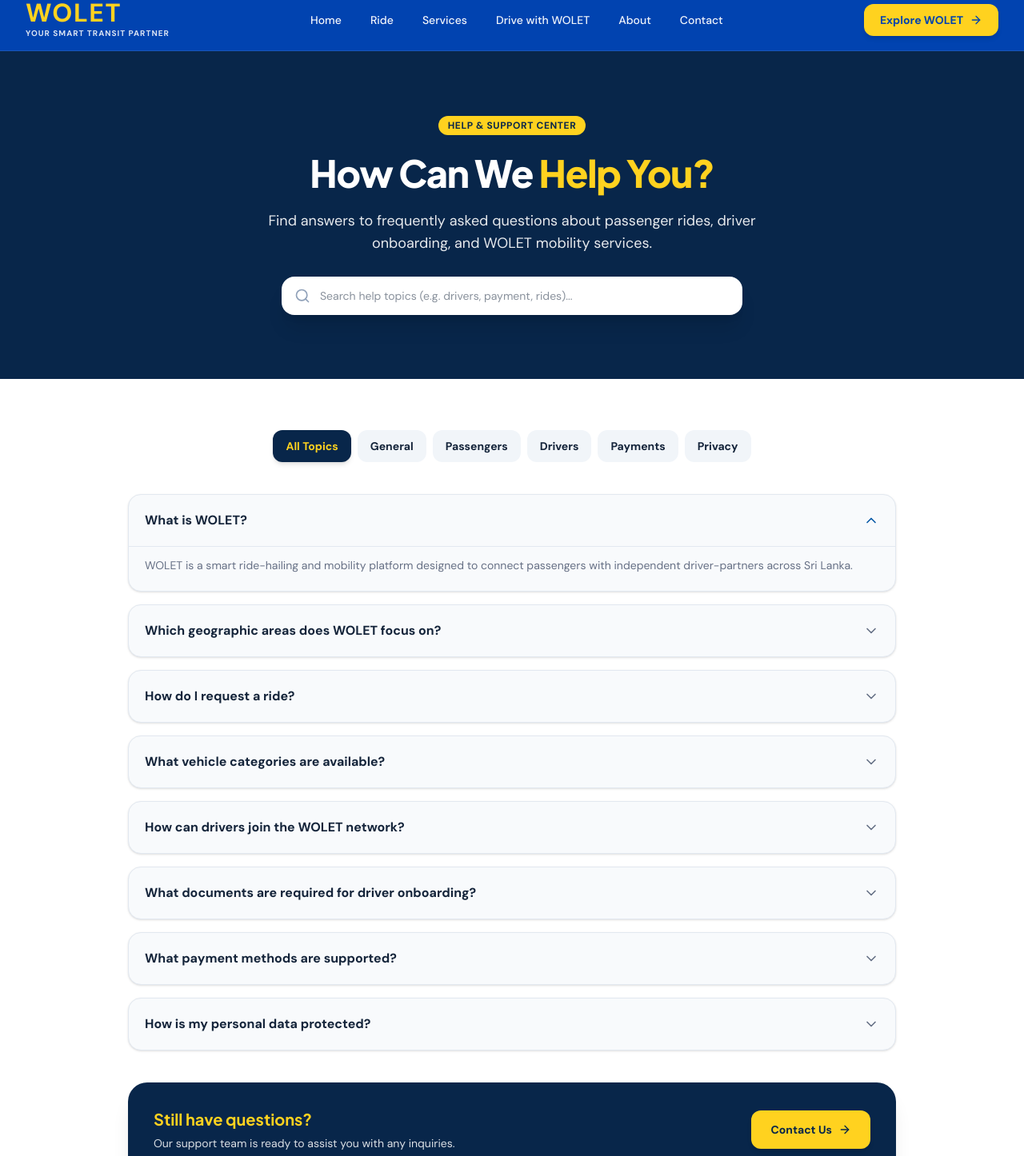
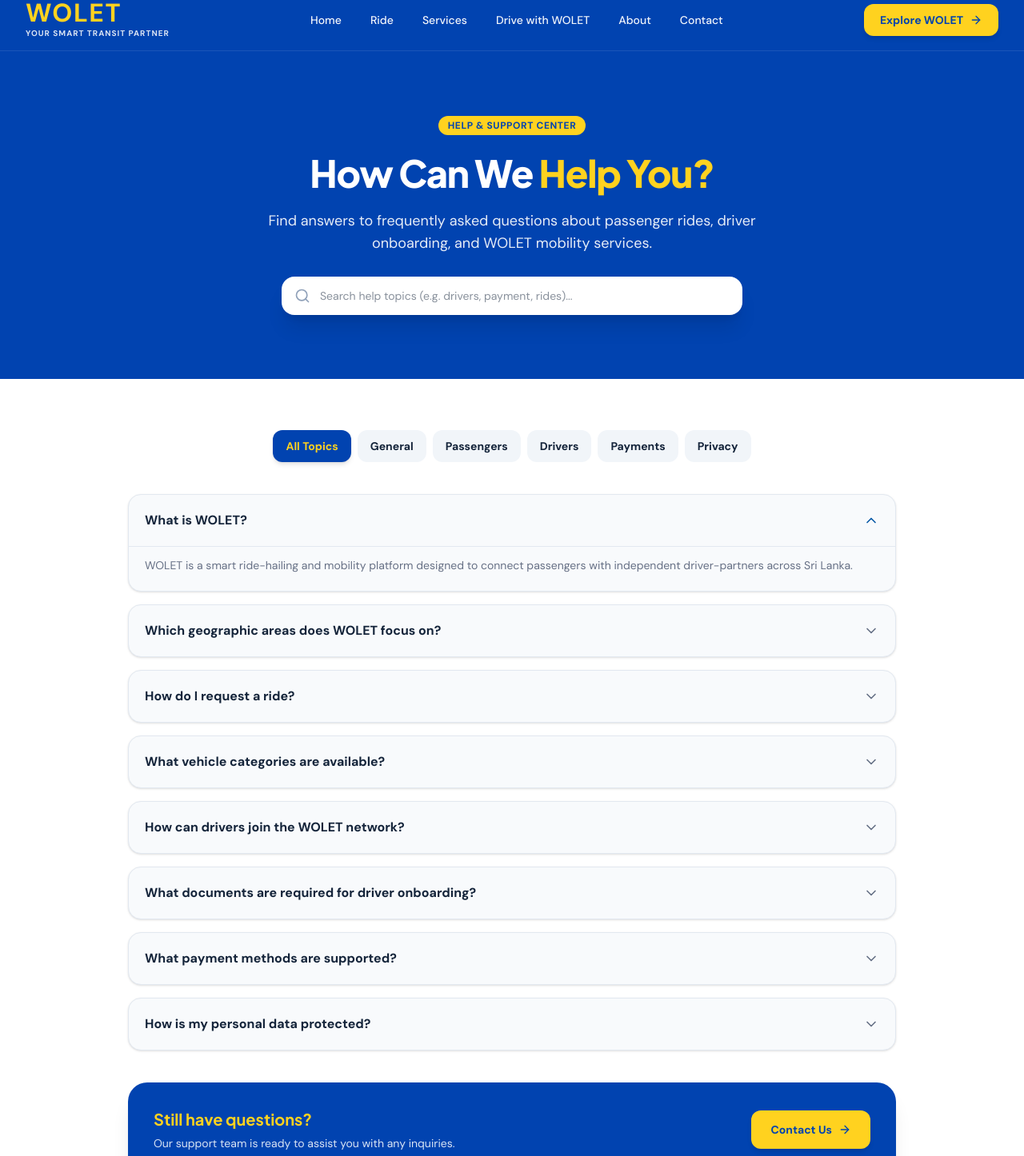
Before and after one commit to Nisla1234/WOLET, a React (Vite) app: page /faq in a window 1280 px wide. Shown: the top 1446 px of the page at 80% size. Built offline with nearby package versions, Linux system fonts and the light colour scheme.

Commit message:
Apply WOLET logo blue branding

```diff
--- a/src/pages/Help.tsx
+++ b/src/pages/Help.tsx
@@ -61,9 +61,9 @@ export default function Help() {
   return (
     <div className="bg-white text-[#14243A]">
       {/* Hero */}
-      <section className="bg-[#08264A] text-white py-8 sm:py-16 lg:py-20 relative overflow-hidden">
+      <section className="bg-[#0143B0] text-white py-8 sm:py-16 lg:py-20 relative overflow-hidden">
         <div className="max-w-7xl mx-auto mobile-px sm:px-6 lg:px-8 text-center space-y-4 sm:space-y-5 relative z-10">
-          <span className="bg-[#FFD21F] text-[#08264A] font-bold px-3 py-1 rounded-full text-xs uppercase tracking-wider inline-block">
+          <span className="bg-[#FFD21F] text-[#0143B0] font-bold px-3 py-1 rounded-full text-xs uppercase tracking-wider inline-block">
             Help & Support Center
           </span>
           <h1 className="fluid-page-title font-extrabold tracking-tight">
@@ -108,7 +108,7 @@ export default function Help() {
               onClick={() => setActiveCategory(cat.id)}
               className={`min-h-[44px] sm:min-h-[40px] px-4 py-2 rounded-xl text-xs sm:text-sm font-bold transition-all whitespace-nowrap ${
                 activeCategory === cat.id
-                  ? 'bg-[#08264A] text-[#FFD21F] shadow-md'
+                  ? 'bg-[#0143B0] text-[#FFD21F] shadow-md'
                   : 'bg-slate-100 text-[#14243A] hover:bg-slate-200'
               }`}
             >
@@ -163,7 +163,7 @@ export default function Help() {
         </div>
 
         {/* Contact Banner */}
-        <div className="bg-[#08264A] text-white p-5 sm:p-8 rounded-2xl sm:rounded-3xl flex flex-col sm:flex-row items-center justify-between gap-4 sm:gap-5 shadow-xl">
+        <div className="bg-[#0143B0] text-white p-5 sm:p-8 rounded-2xl sm:rounded-3xl flex flex-col sm:flex-row items-center justify-between gap-4 sm:gap-5 shadow-xl">
           <div className="space-y-1 sm:space-y-1.5 text-center sm:text-left">
             <h2 className="text-lg sm:text-xl font-bold text-[#FFD21F]">Still have questions?</h2>
             <p className="text-white/85 text-xs sm:text-sm">
@@ -172,7 +172,7 @@ export default function Help() {
           </div>
           <Link
             to="/contact"
-            className="w-full sm:w-auto min-h-[44px] sm:min-h-[48px] inline-flex items-center justify-center space-x-2 bg-[#FFD21F] hover:bg-[#f6c612] text-[#08264A] font-bold px-6 py-2.5 sm:py-3 rounded-xl shadow-md text-sm shrink-0"
+            className="w-full sm:w-auto min-h-[44px] sm:min-h-[48px] inline-flex items-center justify-center space-x-2 bg-[#FFD21F] hover:bg-[#f6c612] text-[#0143B0] font-bold px-6 py-2.5 sm:py-3 rounded-xl shadow-md text-sm shrink-0"
           >
             <span>Contact Us</span>
             <ArrowRight className="w-4 h-4 shrink-0" />
```
